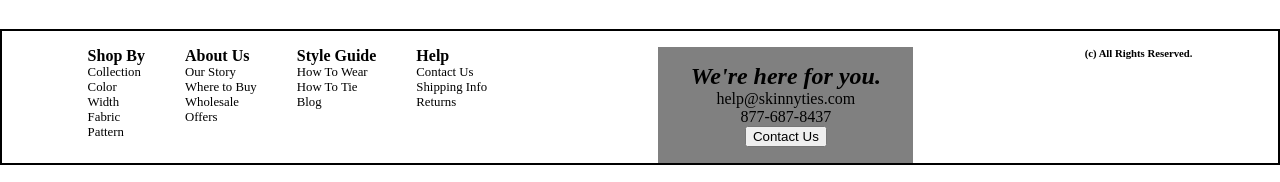
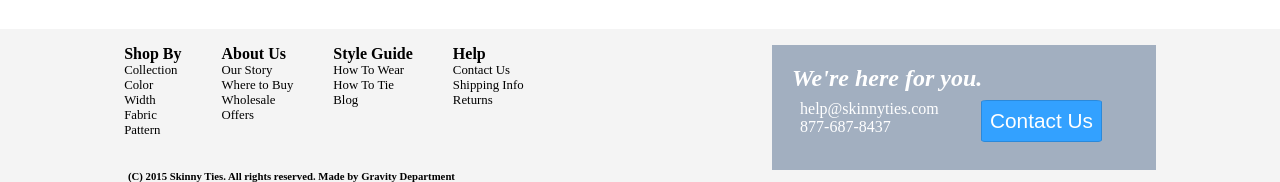
Before and after one commit to jminbiole/04-Mockup, a plain HTML site: page index.html in a window 1280 px wide. Shown: the part 1256-1438 px from the top of the page. Drawn offline with Linux system fonts and the light colour scheme.

Commit message:
close enough for now

```diff
--- a/index.html
+++ b/index.html
@@ -33,6 +33,7 @@
         <a class="login" href="">SIGN IN</a>
         <a class="login" href="">REGISTER</a>
       </div>
+
       <div class="bottom-right">
         <button class="cart">Cart</button>
         <input class="search-bar" name="Search" value="Search">
@@ -46,39 +47,57 @@
     <div class="container">
       <div class="tie-pics">
         <div class="tie">
+          <a class="tie-movement" href="https://66.media.tumblr.com/b90ea891f25f1ea3dce343a29eb90bca/tumblr_nzbz3ePWmO1uzae1ko1_500.gif">
           <img src="assets/black@1.5x.jpg" alt="">
+          </a>
           <p>Black</p>
         </div>
         <div class="tie">
+          <a class="tie-movement" href="https://66.media.tumblr.com/b90ea891f25f1ea3dce343a29eb90bca/tumblr_nzbz3ePWmO1uzae1ko1_500.gif">
           <img src="assets/blue@1.5x.jpg" alt="">
+          </a>
           <p>Blue</p>
         </div>
         <div class="tie">
+          <a class="tie-movement" href="https://66.media.tumblr.com/b90ea891f25f1ea3dce343a29eb90bca/tumblr_nzbz3ePWmO1uzae1ko1_500.gif">
           <img src="assets/collegiate@1.5x.jpg" alt="">
+          </a>
           <p>Collegiate</p>
         </div>
         <div class="tie">
+          <a class="tie-movement" href="https://66.media.tumblr.com/b90ea891f25f1ea3dce343a29eb90bca/tumblr_nzbz3ePWmO1uzae1ko1_500.gif">
           <img src="assets/cotton@1.5x.jpg" alt="">
+          </a>
           <p>Cotton</p>
         </div>
         <div class="tie">
+          <a class="tie-movement" href="https://66.media.tumblr.com/b90ea891f25f1ea3dce343a29eb90bca/tumblr_nzbz3ePWmO1uzae1ko1_500.gif">
           <img src="assets/favorites@1.5x.jpg" alt="">
+          </a>
           <p>Favorites</p>
         </div>
         <div class="tie">
+          <a class="tie-movement" href="https://66.media.tumblr.com/b90ea891f25f1ea3dce343a29eb90bca/tumblr_nzbz3ePWmO1uzae1ko1_500.gif">
           <img src="assets/graphic@1.5x.jpg" alt="">
+          </a>
           <p>Graphic</p>
         </div>
         <div class="tie">
+          <a class="tie-movement" href="https://66.media.tumblr.com/b90ea891f25f1ea3dce343a29eb90bca/tumblr_nzbz3ePWmO1uzae1ko1_500.gif">
           <img src="assets/plaid@1.5x.jpg" alt="">
+          </a>
           <p>Plaid</p>
         </div>
         <div class="tie">
+          <a class="tie-movement" href="https://66.media.tumblr.com/b90ea891f25f1ea3dce343a29eb90bca/tumblr_nzbz3ePWmO1uzae1ko1_500.gif">
           <img src="assets/silk@1.5x.jpg" alt="">
+          </a>
           <p>Silk</p>
         </div>
         <div class="tie">
+          <a class="tie-movement" href="https://66.media.tumblr.com/b90ea891f25f1ea3dce343a29eb90bca/tumblr_nzbz3ePWmO1uzae1ko1_500.gif">
           <img src="assets/striped@1.5x.jpg" alt="">
+          </a>
           <p>Striped</p>
         </div>
       </div>
@@ -184,16 +203,25 @@
         <li>Returns</li>
       </ul>
     </div>
-    </div>
+  </div>
+
 
     <div class="right-box">
-      <h2 class="here"><em>We're here for you.</em></h2>
-      <p class="email">help@skinnyties.com</p>
-      <p class="pnum">877-687-8437</p>
+      <div class="right-text">
+        <h2 class="here"><em>We're here for you.</em></h2>
+      </div>
+      <div class="contain-stuff">
+      <div class="email_num">
+        <p class="email">help@skinnyties.com</p>
+        <p class="pnum">877-687-8437</p>
+      </div>
+      <div class="btn">
       <button class="cont-btn"type="button" name="button">Contact Us</button>
     </div>
-      <h6>(c) All Rights Reserved.</h6>
   </div>
+  </div>
+  </div>
+  <h6 class="">(C) 2015 Skinny Ties. All rights reserved. Made by Gravity Department</h6>
 </body>
 
 </html>
--- a/style.css
+++ b/style.css
@@ -94,7 +94,10 @@
   margin: .2rem;
 }
 
-
+.tie-pics {
+  display: flex;
+  text-align: center;
+}
 
 .ties {
   position: relative;
@@ -102,9 +105,9 @@
 
 }
 
-.tie-pics {
-  display: flex;
-  text-align: center;
+.tie:hover {
+  width: 10%;
+  transition:width 1s ease;
 }
 
 .slogan {
@@ -268,17 +271,14 @@
 
 .bottom--nav {
   display: flex;
-  flex-direction: row;
+  justify-content: space-between;
   min-width: 10rem;
+  background: #f4f4f4;
 
-  display: flex;
   width: 100%;
-  border: black solid 2px;
   padding-top: 1rem;
   list-style-type: none;
   text-align: right;
-
-
 }
 .contained {
   display: flex;
@@ -342,16 +342,55 @@
 }
 
 .right-box {
+  border: #a2afc0 1px solid;
+  background-color: #a2afc0;
+  padding: 1.2rem;
+  width: 30%;
+  text-align: left;
   display: flex;
   flex-direction: column;
-  border: gray 1 px solid;
-  background-color: gray;
-  padding: 1rem;
-  width: 20%;
 
 }
 
+.right-text {
+  color: #fff;
+  width: 100%;
+  text-align: left;
+}
+.contain-stuff {
+  display: flex;
+  margin: .5rem;
+}
+
+.email_num {
+  width: 90%;
+  color: white;
+  text-align: left;
+
+}
+
+.btn {
+  width: 100%;
+  /*background: blue;*/
+}
+
 .cont-btn {
+  background: #33a1ff;
+  border-radius: 5%;
+  border: #2b89da 1px solid;
+  color: white;
+  padding: .5rem;
+  font-size: 1.3rem;
   display: flex;
 
+
 }
+
+
+
+h6 {
+  display: flex;
+  flex-direction: row;
+  padding-left: 8rem;
+  background: #f4f4f4;
+}
```
